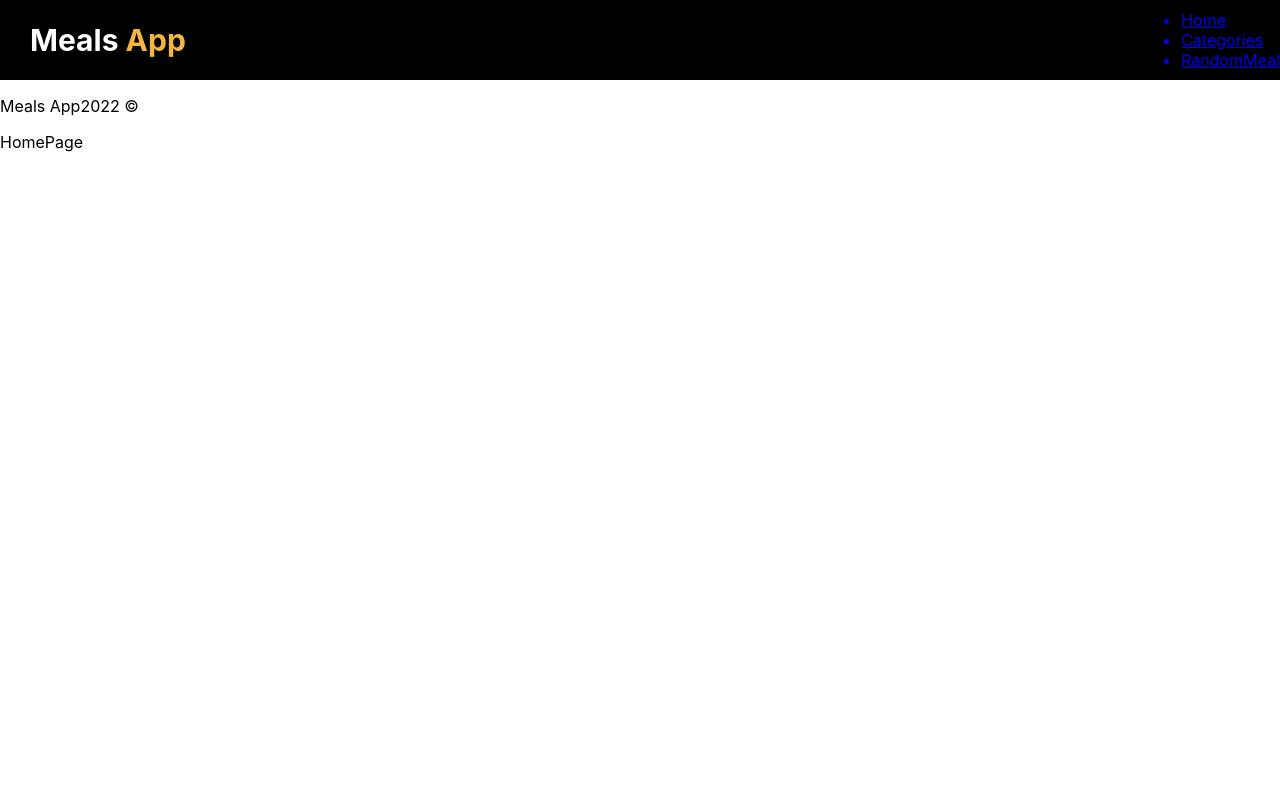
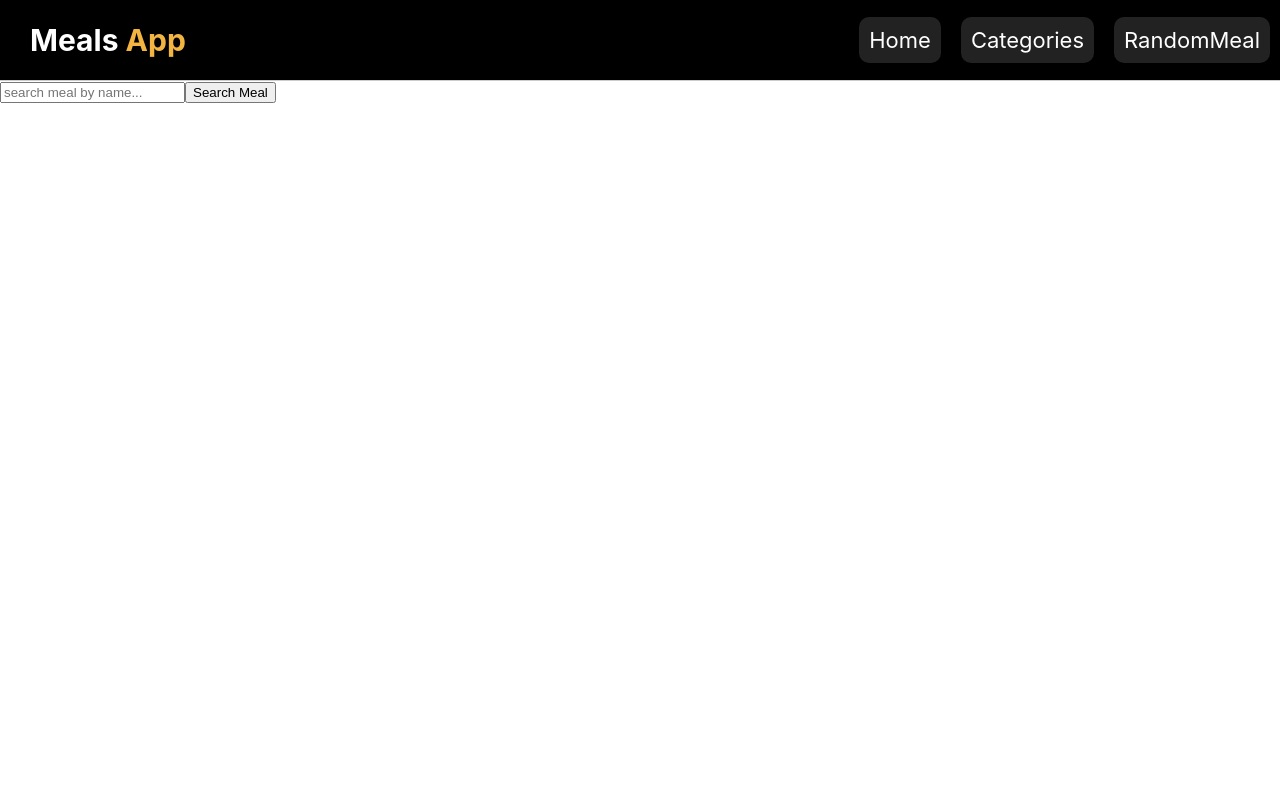
Before and after one commit to Yumiisa/meal-app, a React (Create React App) app: page / in a window 1280 px wide. Shown: the top 800 px of the page. Built offline with nearby package versions, Linux system fonts and the light colour scheme.

Commit message:
added search button to meal app

```diff
--- a/src/App.css
+++ /dev/null
@@ -1,38 +0,0 @@
-.App {
-  text-align: center;
-}
-
-.App-logo {
-  height: 40vmin;
-  pointer-events: none;
-}
-
-@media (prefers-reduced-motion: no-preference) {
-  .App-logo {
-    animation: App-logo-spin infinite 20s linear;
-  }
-}
-
-.App-header {
-  background-color: #282c34;
-  min-height: 100vh;
-  display: flex;
-  flex-direction: column;
-  align-items: center;
-  justify-content: center;
-  font-size: calc(10px + 2vmin);
-  color: white;
-}
-
-.App-link {
-  color: #61dafb;
-}
-
-@keyframes App-logo-spin {
-  from {
-    transform: rotate(0deg);
-  }
-  to {
-    transform: rotate(360deg);
-  }
-}
--- a/src/App.js
+++ b/src/App.js
@@ -11,12 +11,13 @@ function App() {
     <div className="App">
       <Router>
          <Navbar />
-      <Footer />
+
       <Routes>
         <Route path="/" exact element={<HomePage />} />
         <Route path="/categories" exact element={<Categories />} />
         <Route path="/random" exact element={<RandomMeal />} />
       </Routes>
+      <Footer />
       </Router>
 
 
--- a/src/components/Footer/Footer.js
+++ b/src/components/Footer/Footer.js
@@ -1,4 +1,5 @@
 import React from 'react'
+import "./Footer.scss"
 
 const Footer = () => {
   return (
--- a/src/components/Footer/Footer.scss
+++ b/src/components/Footer/Footer.scss
@@ -0,0 +1,17 @@
+.footer{
+    display: flex;
+    align-items: center;
+    justify-content: center;
+    text-align: center;
+    background-color: #000;
+    color:#fff;
+    height: 10vh;
+    border-top: 1px solid #ccc;
+
+    p{
+        font-size: 20px;
+        span{
+            color:#f3b545
+        }
+    }
+}
--- a/src/components/HomePage/HomePage.js
+++ b/src/components/HomePage/HomePage.js
@@ -1,8 +1,20 @@
-import React from 'react'
+import React, {useState, useeffect} from 'react'
+import './HomePage.scss'
+
 
 const HomePage = () => {
+  const [searchTerm, setSearchTerm] =useState('')
   return (
-    <div>HomePage</div>
+    <div className='home'>
+      <div className="home-search">
+        <input type="text" placeholder="search meal by name..."
+        value={searchTerm} onChange={(e)=>setSearchTerm (e.target.value)} />
+        <button>Search Meal</button>
+      </div>
+      <div className="home-meal">
+
+      </div>
+    </div>
   )
 }
 
--- a/src/components/HomePage/HomePage.scss
+++ b/src/components/HomePage/HomePage.scss
@@ -0,0 +1,5 @@
+.home{
+    min-height: 100vh;
+    height: auto;
+
+}
--- a/src/components/NavBar/Navbar.scss
+++ b/src/components/NavBar/Navbar.scss
@@ -7,6 +7,7 @@
     align-items: center;
     justify-content: space-between;
     flex-direction: row;
+    border-bottom: 1px solid #ccc;
 
     &-heading{
         h1{
@@ -19,4 +20,26 @@
         }
 
     }
+    &-links{
+        ul{display: flex;
+            list-style-type: none;
+        }
+        a{
+            color: #fff;
+            text-decoration: none;
+            margin: 0px 10px;
+            padding: 10px;
+            background:rgb(35, 34, 34);
+            border-radius: 10px;
+            font-size: 22px;
+            transition: all 0.5s ease;
+
+            &:hover{
+                color:#eba118
+            }
+
+        }
+
+    }
+
 }
```
